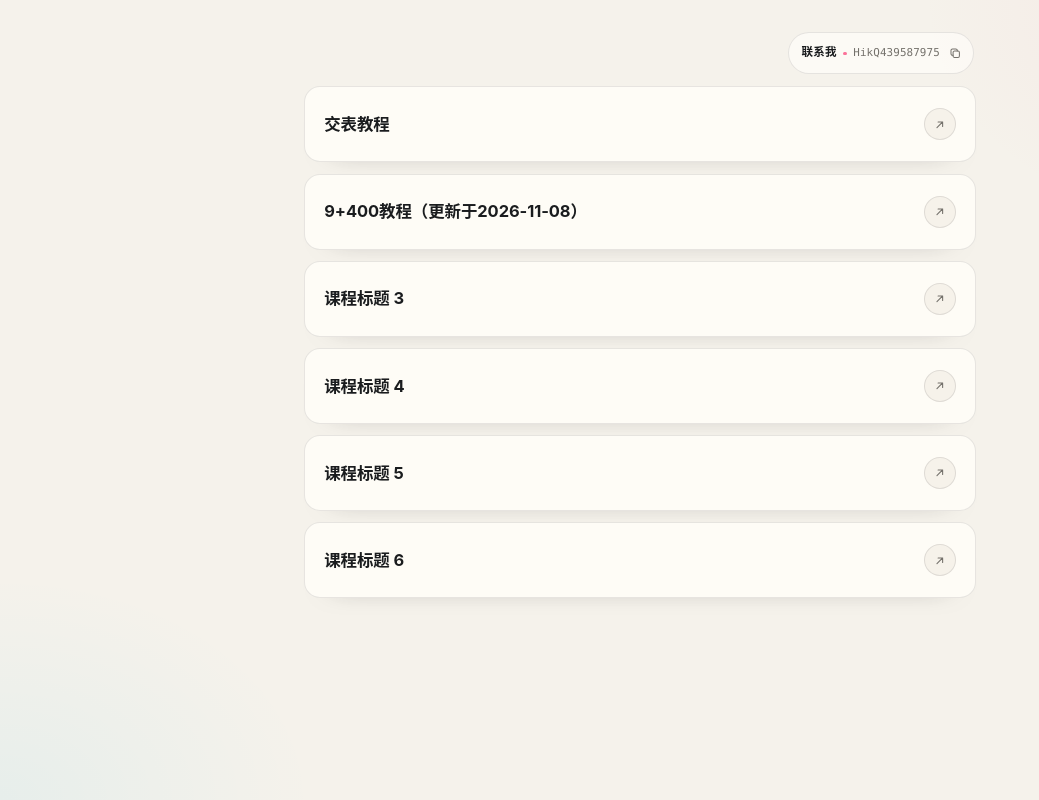
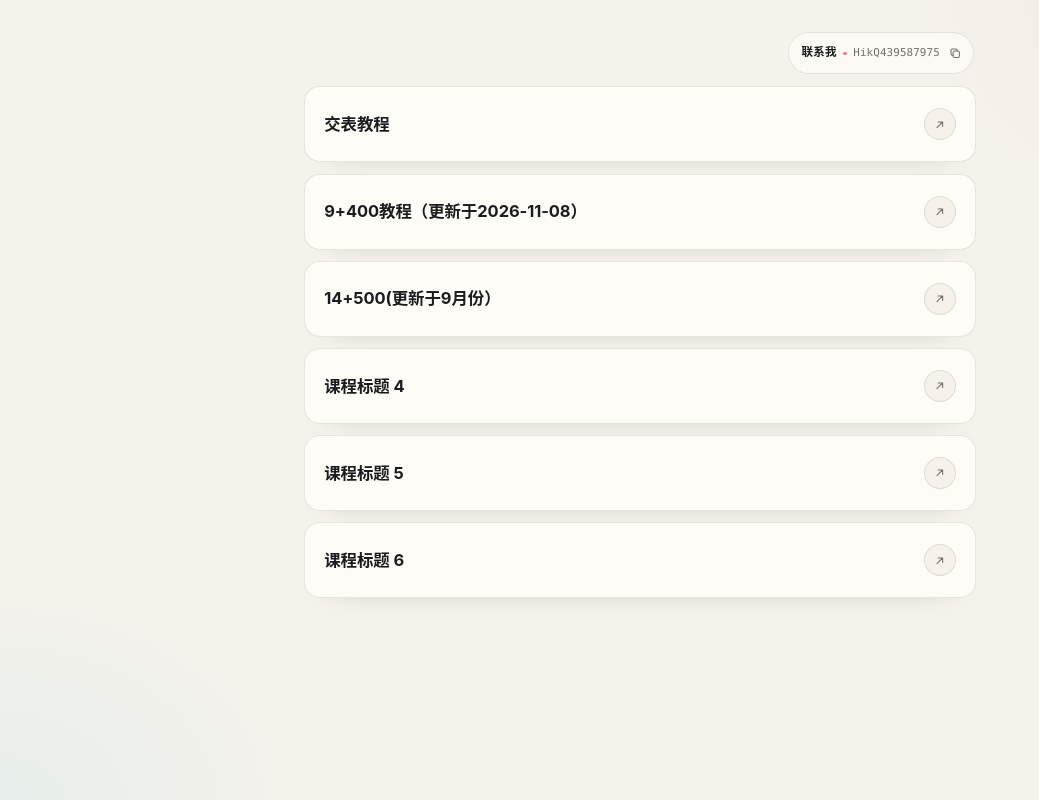
Before and after one commit to xinxin2328/homepage, a plain HTML site: page index.html in a window 1280 px wide. Shown: the whole page, without its empty margins (0-1039 px from the left). Drawn offline with Linux system fonts and the light colour scheme.

Commit message:
Update index.html

```diff
--- a/index.html
+++ b/index.html
@@ -19,7 +19,7 @@
     const videoLinks = [
       ["交表教程", "https://www.kdocs.cn/l/cumnISki3FX1"],
       ["9+400教程（更新于2026-11-08）", "https://b23.tv/qD2KoIO"],
-      ["课程标题 3", "https://www.bilibili.com/video/BV1xxxxxxxxx"],
+      ["14+500(更新于9月份）", "https://b23.tv/rqmV9VT"],
       ["课程标题 4", "https://www.bilibili.com/video/BV1xxxxxxxxx"],
       ["课程标题 5", "https://www.bilibili.com/video/BV1xxxxxxxxx"],
       ["课程标题 6", "https://www.bilibili.com/video/BV1xxxxxxxxx"]
```
